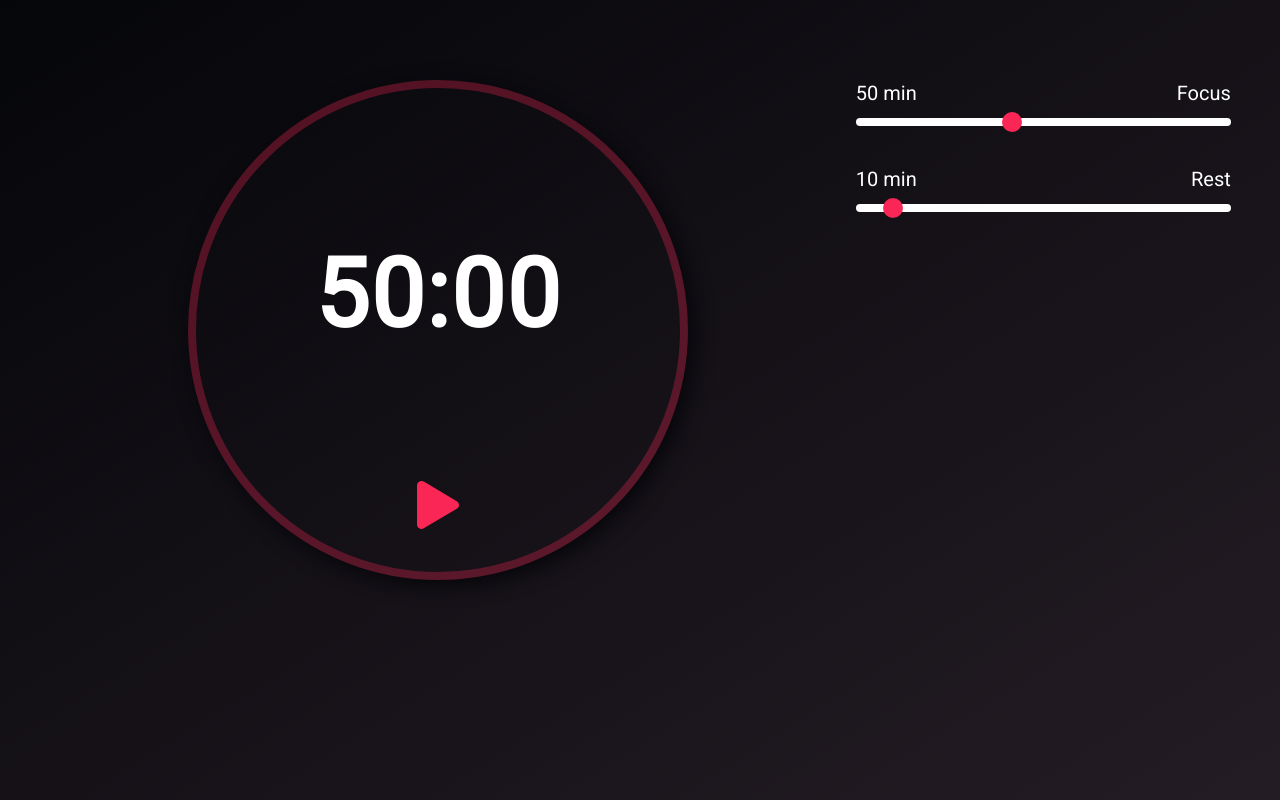
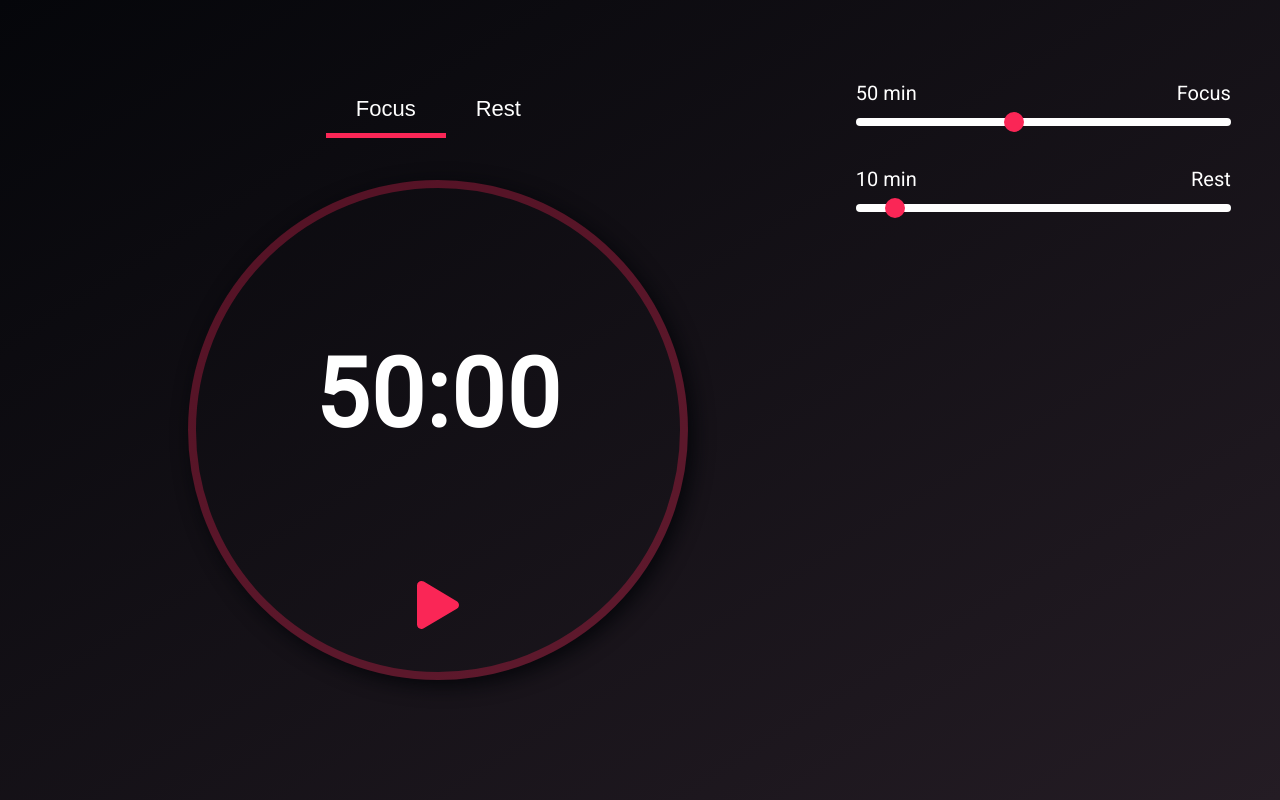
Before and after one commit to emilioheinz/pomodoro-timer, a Next.js app: page / in a window 1280 px wide. Built offline with nearby package versions, Linux system fonts and the light colour scheme.

Commit message:
feat: :sparkles: adding tabs menu component

```diff
--- /dev/null
+++ b/src/components/tabs-menu/index.tsx
@@ -0,0 +1,32 @@
+import { ChangeEvent, useState } from 'react'
+import { TasksTypes } from '~/types/task'
+import { Container } from './styles'
+import { TabsMenuProps } from './types'
+
+export default function TabsMenu({
+  options,
+  onChange,
+  checkedValue
+}: TabsMenuProps) {
+  function renderTab(label: string, value: number | string) {
+    return (
+      <div key={value}>
+        <input
+          name="tabs-menu-option"
+          type="radio"
+          value={value}
+          id={label + value}
+          onChange={onChange}
+          checked={checkedValue === value}
+        />
+        <label htmlFor={label + value}>{label}</label>
+      </div>
+    )
+  }
+
+  return (
+    <Container>
+      {options.map(({ label, value }) => renderTab(label, value))}
+    </Container>
+  )
+}
--- /dev/null
+++ b/src/components/tabs-menu/styles.ts
@@ -0,0 +1,32 @@
+import styled from 'styled-components'
+
+export const Container = styled.div`
+  display: flex;
+  height: 20px;
+  margin: 20px 0 60px 0;
+
+  input {
+    display: none;
+  }
+
+  label {
+    position: relative;
+    display: inline-block;
+    color: ${props => props.theme.colors.secondary};
+    padding: 16px 30px;
+    font-family: sans-serif, Arial;
+    font-size: 22px;
+  }
+
+  input:checked + label {
+    ::before {
+      content: '';
+      position: absolute;
+      bottom: 0;
+      left: 0;
+      height: 5px;
+      width: 100%;
+      background: ${props => props.theme.colors.primary};
+    }
+  }
+`
--- /dev/null
+++ b/src/components/tabs-menu/types.ts
@@ -0,0 +1,12 @@
+import { ChangeEvent } from 'react'
+
+type Option = {
+  value: string | number
+  label: string
+}
+
+export type TabsMenuProps = {
+  options: Array<Option>
+  onChange: (event: ChangeEvent<HTMLInputElement>) => void
+  checkedValue: number | string
+}
--- a/src/components/timer/index.tsx
+++ b/src/components/timer/index.tsx
@@ -1,19 +1,19 @@
-import { FaPlay, FaStop } from 'react-icons/fa'
+import { FaPlay, FaPause } from 'react-icons/fa'
 import { useTimerContext } from '~/contexts/timer'
 import { IconButton } from '../icon-button'
 import { Container, TimeWrapper } from './styles'
 
 export default function Timer() {
   const {
+    pause,
+    start,
     isTimerRunning,
-    reset,
-    start,
     formattedTimeLeft,
     progressPercentage
   } = useTimerContext()
 
   function renderButton() {
-    if (isTimerRunning) return <IconButton Icon={FaStop} onClick={reset} />
+    if (isTimerRunning) return <IconButton Icon={FaPause} onClick={pause} />
 
     return <IconButton Icon={FaPlay} onClick={start} />
   }
--- a/src/contexts/timer/index.tsx
+++ b/src/contexts/timer/index.tsx
@@ -15,6 +15,7 @@ function TimerContextProvider({ children }: TimerContextProviderProps) {
   const {
     start,
     reset,
+    pause,
     setStartTime,
     isTimerRunning,
     formattedTimeLeft,
@@ -38,6 +39,7 @@ function TimerContextProvider({ children }: TimerContextProviderProps) {
   const providerValue: TimerContextValues = {
     start,
     reset,
+    pause,
     isTimerRunning,
     formattedTimeLeft,
     progressPercentage,
--- a/src/contexts/timer/types.ts
+++ b/src/contexts/timer/types.ts
@@ -6,6 +6,7 @@ export type TimerContextValues = {
   progressPercentage: number
   start?: () => void
   reset?: () => void
+  pause?: () => void
   setOnEndReachCallback?: (cb?: () => void) => void
   setCurrentTaskDuration?: (duration: number) => void
 }
--- a/src/hooks/use-count-down-timer/index.ts
+++ b/src/hooks/use-count-down-timer/index.ts
@@ -27,7 +27,6 @@ export function useCountdownTimer() {
 
   useEffect(() => {
     if (hasReachedTheEnd && isTimerRunning) {
-      console.log('kek')
       onEndReachCallback?.()
     }
   }, [hasReachedTheEnd, onEndReachCallback])
--- a/src/pages/index.tsx
+++ b/src/pages/index.tsx
@@ -1,6 +1,7 @@
 import Head from 'next/head'
-import { useCallback, useEffect, useState } from 'react'
+import { ChangeEvent, useCallback, useEffect, useState } from 'react'
 import RangeSlider from '~/components/range-slider'
+import TabsMenu from '~/components/tabs-menu'
 import Timer from '~/components/timer'
 import { useTimerContext } from '~/contexts/timer'
 import { makeFocusTask } from '~/factories/focus-task'
@@ -10,7 +11,7 @@ import {
   Container,
   RangeInputLabelContainer,
   RightContainer,
-  TimerContainer
+  LeftContainer
 } from '~/styles/pages/home'
 import { Task, TasksTypes } from '~/types/task'
 import { minutesToMs } from '~/utils/time'
@@ -22,6 +23,11 @@ const INITIAL_TASK: Task = {
   duration: DEFAULT_FOCUS_TIME_IN_MINUTES
 }
 
+const options = [
+  { value: TasksTypes.focus, label: 'Focus' },
+  { value: TasksTypes.rest, label: 'Rest' }
+]
+
 export default function Home() {
   const { isTimerRunning, setCurrentTaskDuration, setOnEndReachCallback } =
     useTimerContext()
@@ -30,15 +36,24 @@ export default function Home() {
   const [focusTime, setFocusTime] = useState(DEFAULT_FOCUS_TIME_IN_MINUTES)
   const [restTime, setRestTime] = useState(DEFAULT_REST_TIME_IN_MINUTES)
 
-  useEffect(() => {
-    setCurrentTask(task => {
-      const isUserResting = task.type === TasksTypes.rest
+  // useEffect(() => {
+  //   console.log(currentTask)
+  // }, [currentTask])
+
+  const updateCurrentTaskDuration = useCallback(
+    (taskTyke: TasksTypes) => {
+      const isUserResting = taskTyke === TasksTypes.rest
 
       return isUserResting
         ? makeRestTask({ duration: restTime })
         : makeFocusTask({ duration: focusTime })
-    })
-  }, [focusTime, restTime])
+    },
+    [restTime, focusTime]
+  )
+
+  useEffect(() => {
+    setCurrentTask(task => updateCurrentTaskDuration(task.type))
+  }, [updateCurrentTaskDuration])
 
   const onEndReach = useCallback(() => {
     setCurrentTask(task => {
@@ -58,6 +73,11 @@ export default function Home() {
     setCurrentTaskDuration?.(minutesToMs(currentTask.duration))
   }, [currentTask.duration])
 
+  function onTabsMenuValueChange(e: ChangeEvent<HTMLInputElement>) {
+    const selectedTaskType = e.target.value as TasksTypes
+    setCurrentTask(updateCurrentTaskDuration(selectedTaskType))
+  }
+
   function renderRangeInputLabel(minutes: number, label: string) {
     return (
       <RangeInputLabelContainer>
@@ -67,33 +87,44 @@ export default function Home() {
     )
   }
 
+  function renderRightContainerWithConfig() {
     return (
-    <>
-      <Head>
-        <title>Pomodoro Timer</title>
-      </Head>
-
-      <main>
-        <Container>
-          <TimerContainer>
-            <Timer />
-          </TimerContainer>
       <RightContainer>
         <RangeSlider
-              range={[1, 120]}
+          range={[0.1, 120]}
           onChange={e => setFocusTime(Number(e.target.value))}
           currentValue={focusTime}
           renderLabel={() => renderRangeInputLabel(focusTime, 'Focus')}
           isDisabled={isTimerRunning}
+          stepsGap={0.1}
         />
         <RangeSlider
-              range={[1, 120]}
+          range={[0.1, 120]}
           onChange={e => setRestTime(Number(e.target.value))}
           currentValue={restTime}
           renderLabel={() => renderRangeInputLabel(restTime, 'Rest')}
           isDisabled={isTimerRunning}
         />
       </RightContainer>
+    )
+  }
+
+  return (
+    <>
+      <Head>
+        <title>Pomodoro Timer</title>
+      </Head>
+      <main>
+        <Container>
+          <LeftContainer>
+            <TabsMenu
+              options={options}
+              onChange={onTabsMenuValueChange}
+              checkedValue={currentTask.type}
+            />
+            <Timer />
+          </LeftContainer>
+          {renderRightContainerWithConfig()}
         </Container>
       </main>
     </>
--- a/src/styles/pages/home/index.ts
+++ b/src/styles/pages/home/index.ts
@@ -7,10 +7,11 @@ export const Container = styled.div`
   flex-wrap: wrap;
 `
 
-export const TimerContainer = styled.div`
+export const LeftContainer = styled.div`
   display: flex;
   flex: 5;
-  justify-content: center;
+  align-items: center;
+  flex-direction: column;
 `
 
 export const RightContainer = styled.div`
```
Lines whose indentation alone changed are shown as unchanged.
